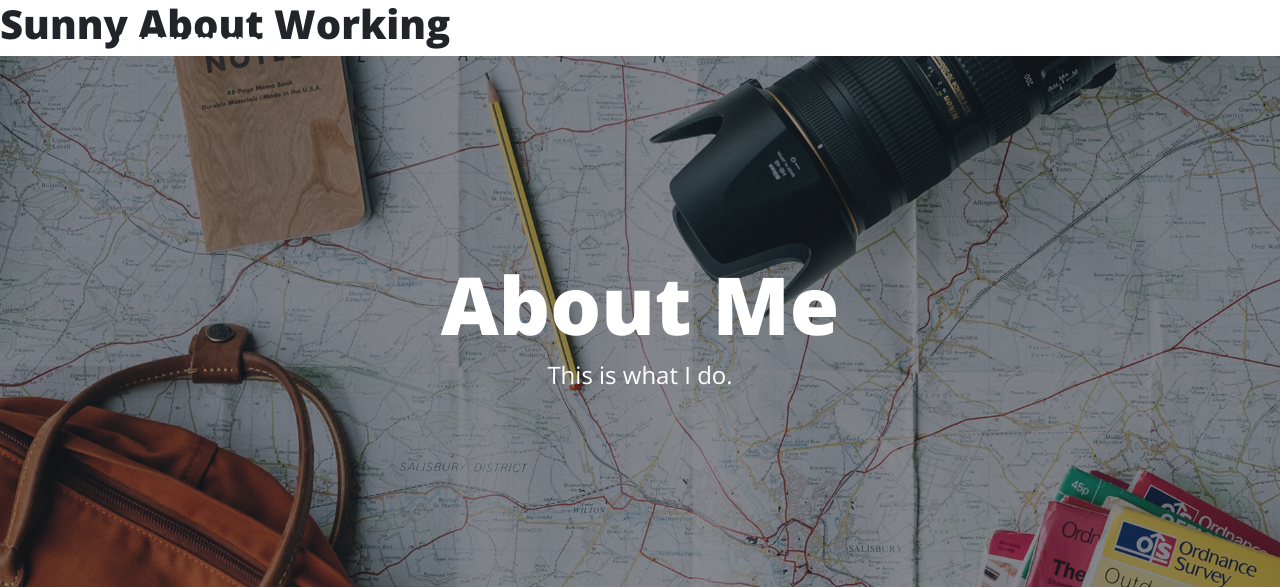
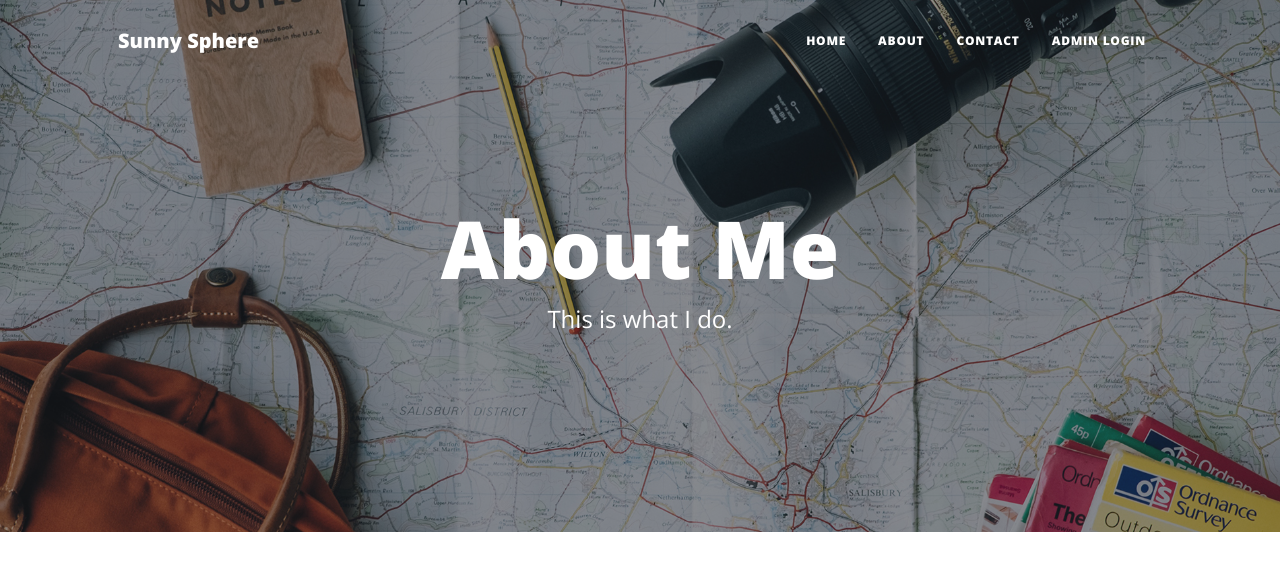
Before and after one commit to sunnychawla1711/sunny-blog, a Flask app: page /about in a window 1280 px wide. Shown: the top 587 px of the page. Run offline with Flask 3, Linux system fonts and the light colour scheme; some libraries are stand-ins or nearby versions.

Commit message:
Update about.html

```diff
--- a/templates/about.html
+++ b/templates/about.html
@@ -1,6 +1,5 @@
 {% extends 'layout.html' %}
 {% block body %}
-<h1>Sunny About Working</h1>
 <!-- Page Header-->
 <header class="masthead" style="background-image: url('{{ url_for('static', filename='assets/img/about-bg.jpg') }}')">
     <div class="container position-relative px-4 px-lg-5">
```
